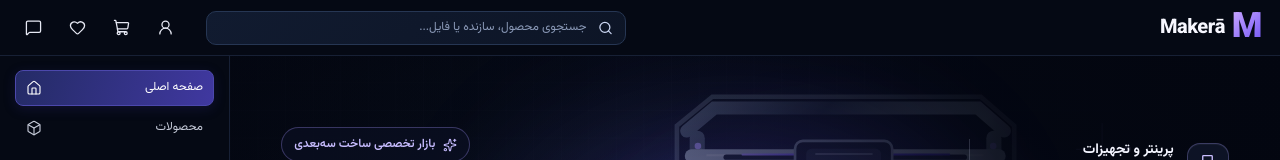
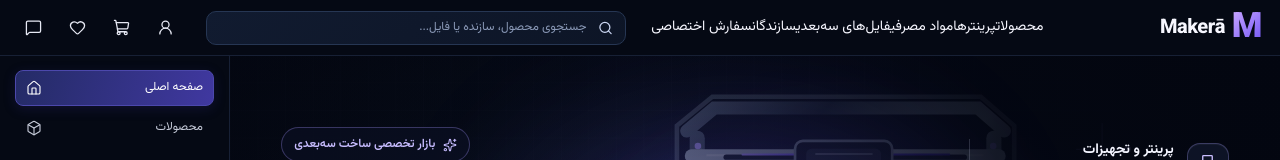
Before and after one commit to ParisaAtaee2000/web-projects, a React (Vite) app in the folder 3d-marketplace/: page / in a window 1280 px wide. Shown: the top 160 px of the page. Built offline with nearby package versions, Linux system fonts and the light colour scheme.

Commit message:
Render desktop menu in Makerā header

```diff
--- a/3d-marketplace/src/components/header/Header.tsx
+++ b/3d-marketplace/src/components/header/Header.tsx
@@ -1,5 +1,6 @@
 import { Brand } from "./Brand";
 import { SearchBar } from "./SearchBar";
+import { HeaderNavigation } from "./HeaderNavigation";
 import { HeaderActions } from "./HeaderActions";
 import { MobileMenu } from "./MobileMenu";
 import "./header.css";
@@ -9,6 +10,7 @@ export function Header() {
     <header className="reference-header">
       <Brand />
       <SearchBar />
+      <HeaderNavigation />
       <HeaderActions />
       <MobileMenu />
     </header>
```
